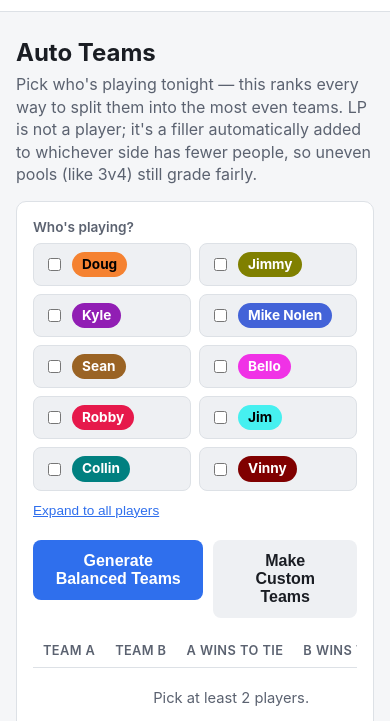
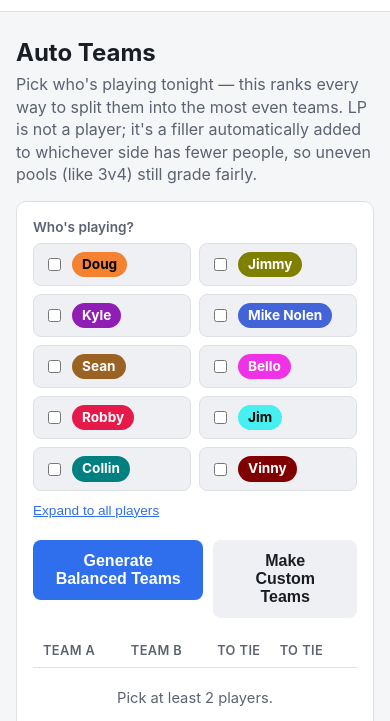
Before and after one commit to robbyho-aoe2/fortnite, a website: page public/index.html in a window 390 px wide. Both pictures are taken after a click on the button "Generate Balanced Teams". Shown: the part 123-844 px from the top of the page. Drawn offline with Linux system fonts and the light colour scheme.

Commit message:
Tighten numeric column padding on mobile, shorten Auto Teams tie-target headers
Numeric columns (handicap, strength, delta, wins-to-tie, etc.) only need
room for a couple digits, unlike name/team columns - tightening their
padding on narrow screens cuts down horizontal scrolling. Also shortened
the Auto Teams "A/B wins to tie" headers to "To Tie", trimming those two
columns' minimum width everywhere, not just mobile.

Co-Authored-By: Claude Sonnet 5 <noreply@anthropic.com>

```diff
--- a/public/index.html
+++ b/public/index.html
@@ -37,8 +37,8 @@
           <tr>
             <th>Team A</th>
             <th>Team B</th>
-            <th class="num">A wins to tie</th>
-            <th class="num">B wins to tie</th>
+            <th class="num">To Tie</th>
+            <th class="num">To Tie</th>
             <th></th>
           </tr>
         </thead>
--- a/public/style.css
+++ b/public/style.css
@@ -94,6 +94,14 @@ tbody tr:hover { background: var(--surface-2); }
 .table-scroll { overflow-x: auto; }
 
 td.num, th.num { text-align: center; font-variant-numeric: tabular-nums; }
+
+/* Numeric columns (handicap/strength/delta/wins-to-tie/etc.) only need
+   room for a couple digits, unlike name/team columns - tightening just
+   these on narrow screens cuts down how much a table has to be scrolled
+   sideways to see everything. */
+@media (max-width: 600px) {
+  td.num, th.num { padding-left: 4px; padding-right: 4px; }
+}
 .win { color: var(--win); font-weight: 600; }
 .loss { color: var(--loss); font-weight: 600; }
 .tie { color: var(--tie); font-weight: 600; }
```
